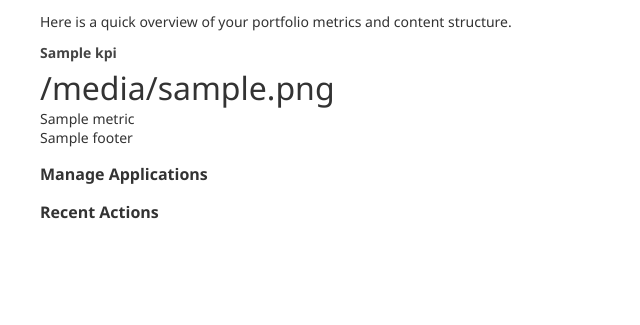
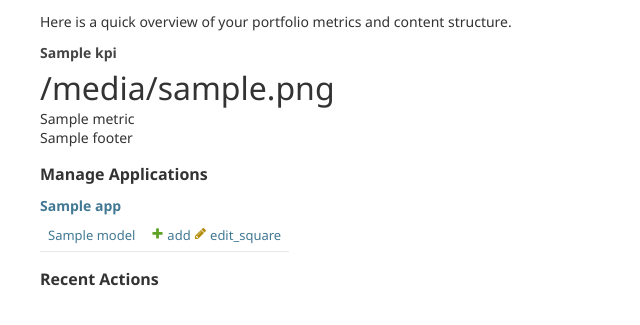
Before and after one commit to shagorrobidas/my-portfolio-django-drf, a Django app: template templates/admin/index.html in a window 1280 px wide. Shown: the part 191-516 px from the top of the page, without its empty margins (0-640 px from the left). Run offline with Django 5.2, Linux system fonts and the light colour scheme; the template is opened without the code that fills it: most values are stand-ins (such as "Sample title", 1, 10 or a date in 2020); some libraries are stand-ins or nearby versions.

Commit message:
Override admin index template with separate app cards and tables

```diff
--- a/templates/admin/index.html
+++ b/templates/admin/index.html
@@ -32,7 +32,66 @@
     <div class="flex flex-col lg:flex-row lg:gap-8 mt-12">
         <div class="grow">
             <h2 class="text-xl font-bold text-gray-900 dark:text-gray-100 mb-4">Manage Applications</h2>
-            {% include "unfold/helpers/app_list_default.html" %}
+
+            {% if app_list %}
+                <div class="grid grid-cols-1 gap-6">
+                    {% for app in app_list %}
+                        <div class="bg-white dark:bg-gray-900 rounded-xl border border-gray-200 dark:border-gray-800 p-6 shadow-sm">
+                            <h3 class="font-bold text-gray-950 dark:text-gray-50 mb-3 text-base tracking-tight border-b border-gray-100 dark:border-gray-800 pb-2">
+                                <a href="{{ app.app_url }}" class="hover:text-primary-600 dark:hover:text-primary-400 transition-colors">
+                                    {{ app.name }}
+                                </a>
+                            </h3>
+                            <table class="w-full text-sm border-spacing-none">
+                                <tbody>
+                                    {% for model in app.models %}
+                                        <tr class="hover:bg-gray-50/50 dark:hover:bg-gray-800/30 transition-colors">
+                                            {% if model.admin_url %}
+                                                <th scope="row" class="font-normal py-3 text-left {% if not forloop.last %}border-b border-gray-100 dark:border-gray-800{% endif %}">
+                                                    <a href="{{ model.admin_url }}"{% if model.admin_url in request.path %} aria-current="page"{% endif %} class="text-sm font-medium text-gray-700 dark:text-gray-300 hover:text-primary-600 dark:hover:text-primary-400">
+                                                        {{ model.name }}
+                                                    </a>
+                                                </th>
+                                            {% else %}
+                                                <th scope="row" class="font-normal py-3 text-left {% if not forloop.last %}border-b border-gray-100 dark:border-gray-800{% endif %}">
+                                                    {{ model.name }}
+                                                </th>
+                                            {% endif %}
+
+                                            <td class="{% if not forloop.last %}border-b border-gray-100 dark:border-gray-800{% endif %} py-3 text-right">
+                                                <div class="flex flex-row items-center ml-auto gap-4 justify-end">
+                                                    {% if model.add_url %}
+                                                        <a href="{{ model.add_url }}" class="addlink block leading-none text-base-400 hover:text-primary-600 transition-colors dark:text-base-500 dark:hover:text-primary-400" title="{% translate 'Add' %}">
+                                                            <span class="material-symbols-outlined text-lg">add</span>
+                                                        </a>
+                                                    {% endif %}
+
+                                                    {% if model.admin_url %}
+                                                        {% if model.view_only %}
+                                                            <a href="{{ model.admin_url }}" class="viewlink block leading-none text-base-400 hover:text-primary-600 transition-colors dark:text-base-500 dark:hover:text-primary-400" title="{% translate 'View' %}">
+                                                                <span class="material-symbols-outlined text-lg">visibility</span>
+                                                            </a>
+                                                        {% else %}
+                                                            <a href="{{ model.admin_url }}" class="changelink block leading-none text-base-400 hover:text-primary-600 transition-colors dark:text-base-300 dark:hover:text-primary-400" title="{% translate 'Change' %}">
+                                                                <span class="material-symbols-outlined text-lg">edit_square</span>
+                                                            </a>
+                                                        {% endif %}
+                                                    {% endif %}
+                                                </div>
+                                            </td>
+                                        </tr>
+                                    {% endfor %}
+                                </tbody>
+                            </table>
+                        </div>
+                    {% endfor %}
+                </div>
+            {% else %}
+                <p>
+                    {% translate "You don’t have permission to view or edit anything." as error_message %}
+                    {% include "unfold/helpers/messages/error.html" with error=error_message %}
+                </p>
+            {% endif %}
         </div>
 
         <div class="w-full lg:w-96">
```
